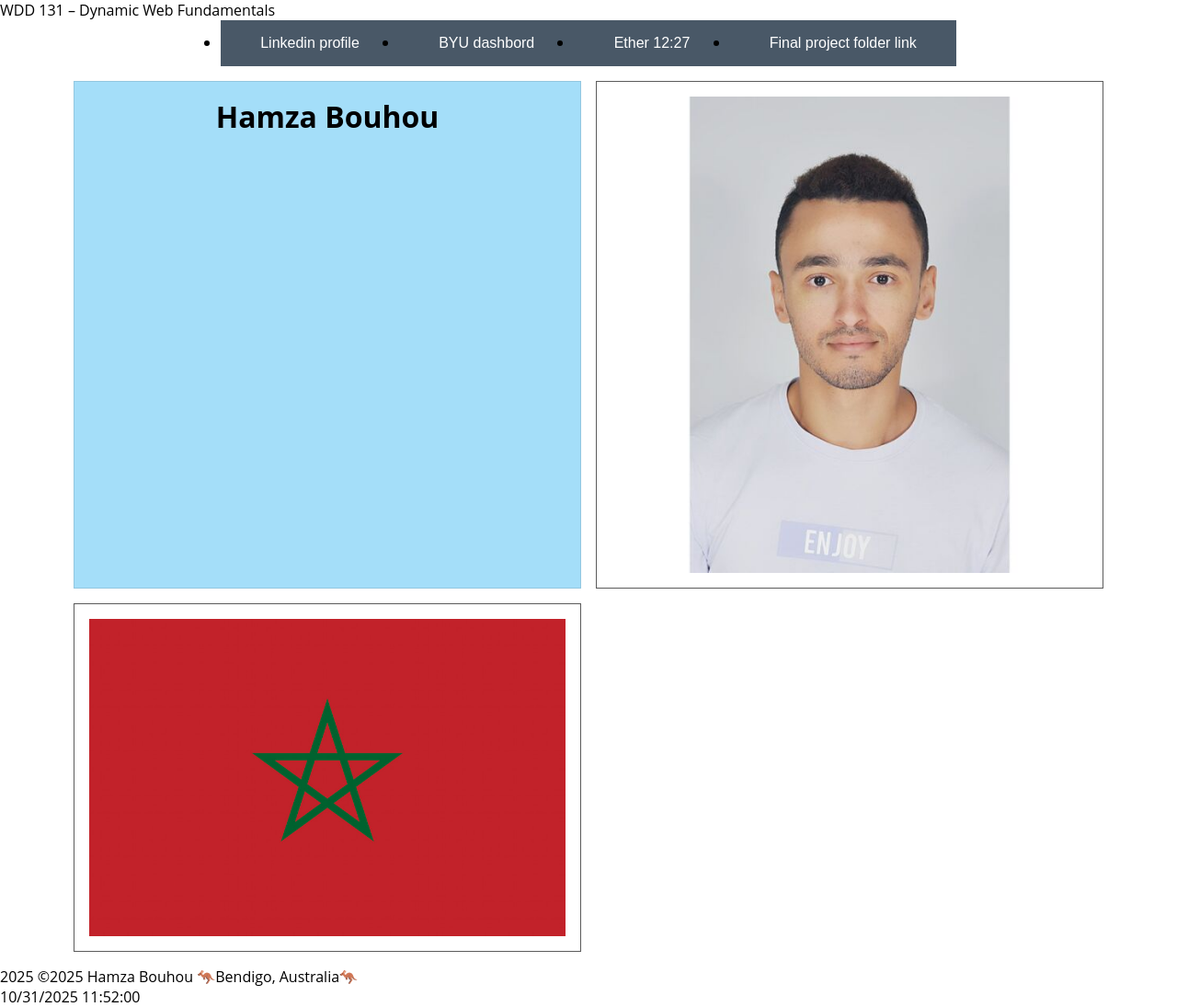
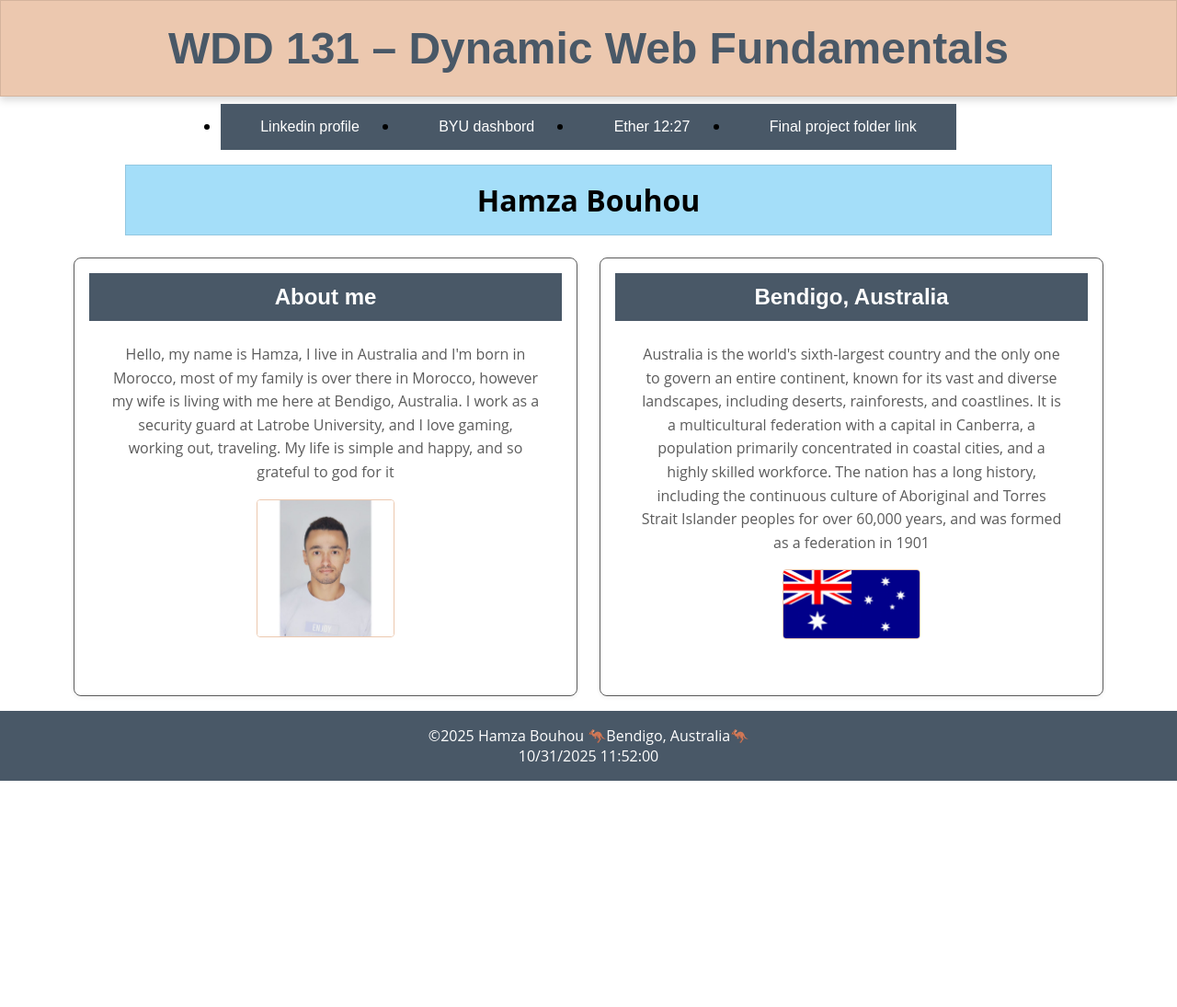
Before and after one commit to Mryenro/wdd131, a plain HTML site: page index.html in a window 1280 px wide. Shown: the whole page at 92% size. After the commit the page ends 849 px from the top, so only its background shows below. Drawn offline with Linux system fonts and the light colour scheme.

Commit message:
updating css and creating a div to add card contents (<p> and <img> ) for both sections

```diff
--- a/index.html
+++ b/index.html
@@ -29,16 +29,32 @@
     <main>
         <h1>Hamza Bouhou</h1>
         <section class="card">
-            <img src="images/profile.jpg" alt="profile-image">
+            <h2>About me</h2>
+            <div class="card-content">
+                <p>Hello, my name is Hamza, I live in Australia and I'm born in Morocco, most of my family is over there in Morocco,
+                however my wife is living with me here at Bendigo, Australia. I work as a security guard at Latrobe University, and
+                I love gaming, working out, traveling. My life is simple and happy, and so grateful to god for it</p>
+                <img src="images/profile.jpg" alt="profile-image">
+            </div>
+
         </section>
         <section class="card">
-            <img src="images/morocco-flag.jpg" alt="profile-image">
+            <h2>Bendigo, Australia</h2>
+            <div class="card-content">
+                <p>Australia is the world's sixth-largest country and the only one to govern an entire continent, known for its vast and
+                diverse landscapes, including deserts, rainforests, and coastlines. It is a multicultural federation with a capital in
+                Canberra, a population primarily concentrated in coastal cities, and a highly skilled workforce. The nation has a long
+                history, including the continuous culture of Aboriginal and Torres Strait Islander peoples for over 60,000 years, and
+                was formed as a federation in 1901</p>
+                <img src="images/australia-flag.jpg" alt="profile-image">
+            </div>
+
         </section>
     </main>
     <footer>
         <p>
-            <span id="currentyear"></span> <!-- for later to add from JS -->
-            ©2025 Hamza Bouhou 🦘Bendigo, Australia🦘
+            ©<span id="currentyear"></span>
+            Hamza Bouhou 🦘Bendigo, Australia🦘
         </p>
         <p id="lastModified"></p>
     </footer>
--- a/styles/base.css
+++ b/styles/base.css
@@ -18,6 +18,25 @@
     margin: 0;
     padding: 0;
     box-sizing: border-box;
+}
+
+header span#course-title{
+    background-color: var(--secondary-color);
+    color: var(--accent1-color);
+    padding: 1.5rem;
+    /* Increased padding */
+    border: 1px solid rgb(0 0 0 / 10%);
+    font-size: 3rem;
+    /* Made the font significantly bigger */
+    text-align: center;
+    display: block;
+    font-family: var(--heading-font);
+    /* Used the bold heading font */
+    font-weight: 700;
+    margin-bottom: 0.5rem;
+    /* Added margin to separate it from the nav bar */
+    box-shadow: 0 4px 8px rgba(0, 0, 0, 0.15);
+    /* Added a professional shadow */
 }
 
 
@@ -41,6 +60,10 @@ h1 {
     border: 1px solid rgb(0 0 0 / 10%);
     font-size: 2rem;
     text-align: center;
+    max-width: 1200px;
+    width: 90%;
+    margin: 0 auto;
+    grid-column: 1 / span 2;
 }
 
 
@@ -93,7 +116,7 @@ main {
     margin: 0 auto;
     display: grid;
     grid-template-columns: 1fr 1fr;
-    gap: 1rem;
+    gap: 1.5rem;
     padding: 1rem;
 }
 
@@ -102,12 +125,65 @@ main {
     border: 1px solid var(--accent2-color);
     padding: 1rem;
     text-align: center;
+    border-radius: 8px;
+    background-color: white;
+    box-shadow: 0 2px 4px rgba(0, 0, 0, 0.05);
 }
 
-.card img {
-    /* Make images fill the card width while maintaining aspect ratio */
-    width: 100%;
+.card h2 {
+    background-color: var(--accent1-color);
+    color: white;
+    padding: 0.75rem 1rem;
+    margin: 0;
+    /* Remove default h2 margin */
+    font-size: 1.5rem;
+    font-family: var(--heading-font);
+    text-align: center;
+    /* Center the card title text */
+}
+
+
+
+/* Container for the content inside the card */
+.card-content {
+    padding: 1.5rem;
+}
+
+/* Paragraph styling inside the card */
+.card-content p {
+    margin-bottom: 1rem;
+    line-height: 1.6;
+    color: var(--accent2-color);
+}
+
+/* General image rules for floating layout */
+.card-content img {
+    width: 150px;
+    /* Fixed width for better visual control */
     height: auto;
-    display: block;
-    /* Removes any default bottom margin from inline images */
+    margin: 0 0 1rem 0;
+    /* Clear up existing margins */
+    border: 1px solid var(--secondary-color);
+    border-radius: 4px;
 }
+
+/* Card 1: Profile Image should float to the RIGHT (Using nth-child(2) because h1 is the first child) */
+.card:nth-child(2) .profile-image {
+    float: right;
+    margin-left: 1.5rem;
+    /* Add space to the left of the image */
+}
+
+/* Card 2: Flag image should float to the LEFT (Using nth-child(3) because h1 is the first child) */
+.card:nth-child(3) .flag-image {
+    float: left;
+    margin-right: 1.5rem;
+    /* Add space to the right of the flag */
+}
+
+footer {
+    background-color: var(--accent1-color);
+    color: white;
+    padding: 1rem;
+    text-align: center;
+}
```
Also changed, not shown: images/australia-flag.jpg (added).
